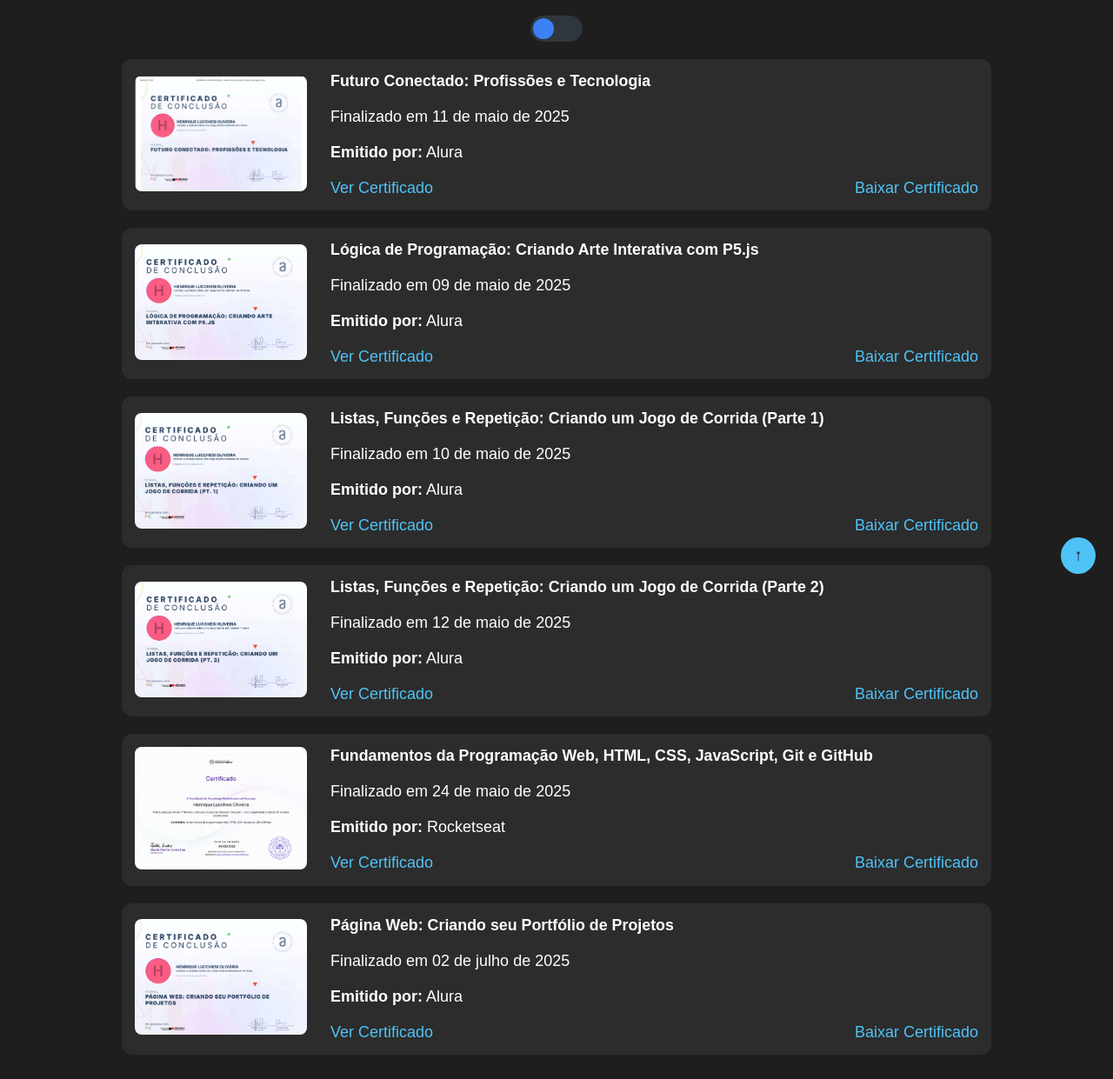
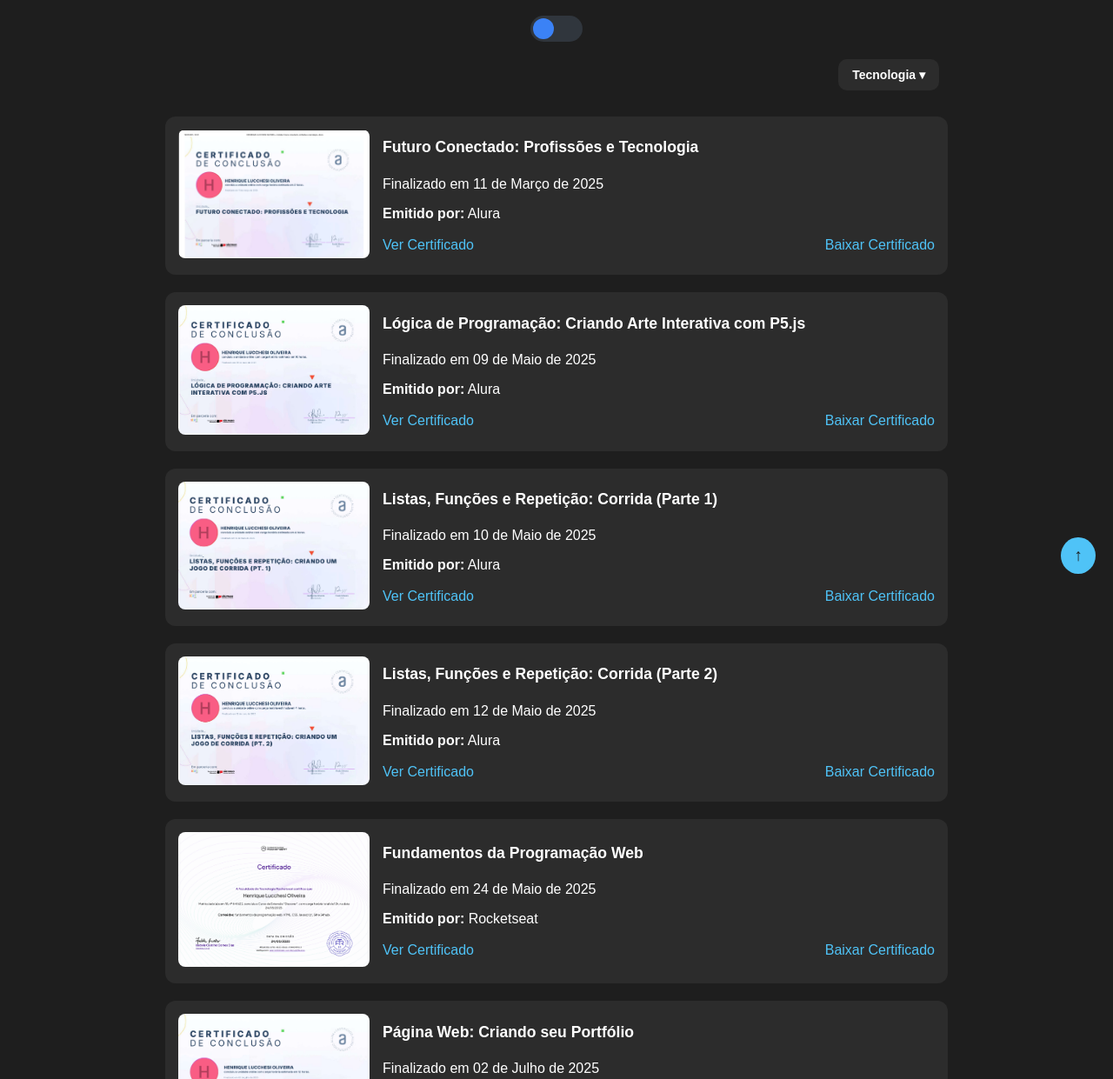
Before and after one commit to HenriqueLucchesi/Certificados, a plain HTML site: page index.html in a window 1280 px wide. Shown: the part 120-1361 px from the top of the page at 87% size. Drawn offline with Linux system fonts and the light colour scheme.

Commit message:
filtro de tecnologia

```diff
--- a/index.html
+++ b/index.html
@@ -2,7 +2,8 @@
 <html lang="pt-br">
 <head>
   <meta charset="UTF-8" />
-  <meta name="viewport" content="width=device-width, initial-scale=1.0" />
+  <meta name="viewport" content="width=device-width, initial-scale=1.0"/>
+  <link rel="shurtcut icon" href="Img/favicon.ico">
   <title>Certificados</title>
   <link rel="stylesheet" href="style.css" />
 </head>
@@ -11,130 +12,119 @@
 
   <main class="page">
     <div class="container">
-      <h1><strong>Certificados do Henrique Lucchesi Oliveira</strong></h1>
+      <h1>Certificados do Henrique Lucchesi Oliveira</h1>
 
-      <!-- Botão de tema -->
-      <div id="switch" onclick="toggleMode()" title="Alternar tema">
-        <button aria-label="Alternar tema"></button>
+<!-- Botão de tema centralizado -->
+<div class="tema-centralizado">
+  <div id="switch">
+    <button></button>
+  </div>
 </div>
 
-      <!-- Certificado 1 -->
-      <section class="certificado">
-        <a href="Certificado 1.pdf" target="_blank" rel="noopener noreferrer">
-          <img src="Img/certificado1.png" alt="Certificado do curso Futuro Conectado: Profissões e Tecnologia" />
+<!-- Controles -->
+<div class="linha-controles">
+  <!-- Filtros -->
+  <div class="filtro-dropdown">
+    <button class="dropbtn">Tecnologia ▾</button>
+    <div class="dropdown-content">
+      <button data-tecnologia="todos">Todos</button>
+      <button data-tecnologia="html">HTML</button>
+      <button data-tecnologia="Js">Javascript</button>
+      <button data-tecnologia="css">CSS</button>
+      <button data-tecnologia="git">Git</button>
+      <button data-tecnologia="github">GitHub</button>
+    </div>
+  </div>
+</div>
+
+
+      <!-- Certificados -->
+      <section class="certificado js">
+        <a href="Certificado 1.pdf" target="_blank">
+          <img src="Img/certificado1.png" alt="Certificado 1" />
         </a>
         <div class="conteudo">
           <h2>Futuro Conectado: Profissões e Tecnologia</h2>
-          </a>
-          <p>Finalizado em 11 de maio de 2025</p>
+          <p>Finalizado em 11 de Março de 2025</p>
           <p><strong>Emitido por:</strong> Alura</p>
           <div class="link-certificado">
-            <div class="ver">
-              <a href="Certificado 1.pdf" target="_blank" rel="noopener noreferrer">Ver Certificado</a>
-            </div>
-              <div class="Baixar">
-                <a href="Certificado 1.pdf" download="certificado1">Baixar Certificado</a>
-              </div>
+            <div class="ver"><a href="Certificado 1.pdf" target="_blank">Ver Certificado</a></div>
+            <div class="Baixar"><a href="Certificado 1.pdf" download>Baixar Certificado</a></div>
           </div>
         </div>
       </section>
 
-      <!-- Certificado 2 -->
-      <section class="certificado">
-        <a href="Certificado 2.pdf" target="_blank" rel="noopener noreferrer">
-          <img src="Img/certificado2.png" alt="Certificado do curso Lógica de Programação: Criando Arte Interativa com P5.js" />
+      <section class="certificado js">
+        <a href="Certificado 2.pdf" target="_blank">
+          <img src="Img/certificado2.png" alt="Certificado 2" />
         </a>
         <div class="conteudo">
           <h2>Lógica de Programação: Criando Arte Interativa com P5.js</h2>
-          <p>Finalizado em 09 de maio de 2025</p>
+          <p>Finalizado em 09 de Maio de 2025</p>
           <p><strong>Emitido por:</strong> Alura</p>
           <div class="link-certificado">
-            <div class="ver">
-              <a href="Certificado 2.pdf" target="_blank" rel="noopener noreferrer">Ver Certificado</a>
-            </div>
-              <div class="Baixar">
-                <a href="Certificado 2.pdf" download="certificado">Baixar Certificado</a>
-              </div>
+            <div class="ver"><a href="Certificado 2.pdf" target="_blank">Ver Certificado</a></div>
+            <div class="Baixar"><a href="Certificado 2.pdf" download>Baixar Certificado</a></div>
           </div>
         </div>
       </section>
 
-      <!-- Certificado 3 -->
-      <section class="certificado">
-        <a href="Certificado 3.pdf" target="_blank" rel="noopener noreferrer">
-          <img src="Img/certificado3.png" alt="Certificado do curso Listas, Funções e Repetição: Criando um Jogo de Corrida (Parte 1)" />
+      <section class="certificado js">
+        <a href="Certificado 3.pdf" target="_blank">
+          <img src="Img/certificado3.png" alt="Certificado 3" />
         </a>
         <div class="conteudo">
-          <h2>Listas, Funções e Repetição: Criando um Jogo de Corrida (Parte 1)</h2>
-          <p>Finalizado em 10 de maio de 2025</p>
+          <h2>Listas, Funções e Repetição: Corrida (Parte 1)</h2>
+          <p>Finalizado em 10 de Maio de 2025</p>
           <p><strong>Emitido por:</strong> Alura</p>
           <div class="link-certificado">
-           <div class="ver">
-              <a href="Certificado 3.pdf" target="_blank" rel="noopener noreferrer">Ver Certificado</a>
-            </div>
-              <div class="Baixar">
-                <a href="Certificado 3.pdf" download="certificado3">Baixar Certificado</a>
-              </div>
+            <div class="ver"><a href="Certificado 3.pdf" target="_blank">Ver Certificado</a></div>
+            <div class="Baixar"><a href="Certificado 3.pdf" download>Baixar Certificado</a></div>
           </div>
         </div>
       </section>
 
-      <!-- Certificado 4 -->
-      <section class="certificado">
-        <a href="Certificado 4.pdf" target="_blank" rel="noopener noreferrer">
-          <img src="Img/certificado4.png" alt="Certificado do curso Listas, Funções e Repetição: Criando um Jogo de Corrida (Parte 2)" />
+      <section class="certificado js">
+        <a href="Certificado 4.pdf" target="_blank">
+          <img src="Img/certificado4.png" alt="Certificado 4" />
         </a>
         <div class="conteudo">
-          <h2>Listas, Funções e Repetição: Criando um Jogo de Corrida (Parte 2)</h2>
-          <p>Finalizado em 12 de maio de 2025</p>
+          <h2>Listas, Funções e Repetição: Corrida (Parte 2)</h2>
+          <p>Finalizado em 12 de Maio de 2025</p>
           <p><strong>Emitido por:</strong> Alura</p>
           <div class="link-certificado">
-            <div class="ver">
-              <a href="Certificado 4.pdf" target=5_blank" rel="noopener noreferrer">Ver Certificado</a>
-            </div>
-              <div class="Baixar">
-                <a href="Certificado 4.pdf" download="certificado4">Baixar Certificado</a>
-              </div>
+            <div class="ver"><a href="Certificado 4.pdf" target="_blank">Ver Certificado</a></div>
+            <div class="Baixar"><a href="Certificado 4.pdf" download>Baixar Certificado</a></div>
           </div>
         </div>
       </section>
 
-      <!-- Certificado 5 -->
-      <section class="certificado">
-        <a href="Certificado 5.pdf" target="_blank" rel="noopener noreferrer">
-          <img src="Img/certificado5.png" alt="Certificado do curso Fundamentos da Programação Web, HTML, CSS, JavaScript, Git e GitHub" />
+      <section class="certificado html css js git github">
+        <a href="Certificado 5.pdf" target="_blank">
+          <img src="Img/certificado5.png" alt="Certificado 5" />
         </a>
         <div class="conteudo">
-          <h2>Fundamentos da Programação Web, HTML, CSS, JavaScript, Git e GitHub</h2>
-          <p>Finalizado em 24 de maio de 2025</p>
+          <h2>Fundamentos da Programação Web</h2>
+          <p>Finalizado em 24 de Maio de 2025</p>
           <p><strong>Emitido por:</strong> Rocketseat</p>
           <div class="link-certificado">
-            <div class="ver">
-              <a href="Certificado 5.pdf" target="_blank" rel="noopener noreferrer">Ver Certificado</a>
-            </div>
-              <div class="Baixar">
-                <a href="Certificado 5.pdf" download="certificado5">Baixar Certificado</a>
-              </div>
+            <div class="ver"><a href="Certificado 5.pdf" target="_blank">Ver Certificado</a></div>
+            <div class="Baixar"><a href="Certificado 5.pdf" download>Baixar Certificado</a></div>
           </div>
         </div>
       </section>
 
-      <!-- Certificado 6 -->
-      <section class="certificado">
-        <a href="Certificado 6.pdf" target="_blank" rel="noopener noreferrer">
-          <img src="Img/certificado6.png" alt="Certificado do curso Página Web: Criando seu Portfólio de Projetos" />
+      <section class="certificado html css">
+        <a href="Certificado 6.pdf" target="_blank">
+          <img src="Img/certificado6.png" alt="Certificado 6" />
         </a>
         <div class="conteudo">
-          <h2>Página Web: Criando seu Portfólio de Projetos</h2>
-          <p>Finalizado em 02 de julho de 2025</p>
+          <h2>Página Web: Criando seu Portfólio</h2>
+          <p>Finalizado em 02 de Julho de 2025</p>
           <p><strong>Emitido por:</strong> Alura</p>
           <div class="link-certificado">
-            <div class="ver">
-              <a href="Certificado 6.pdf" target="_blank" rel="noopener noreferrer">Ver Certificado</a>
-            </div>
-              <div class="Baixar">
-                <a href="Certificado 6.pdf" download="certificado6">Baixar Certificado</a>
-              </div>
+            <div class="ver"><a href="Certificado 6.pdf" target="_blank">Ver Certificado</a></div>
+            <div class="Baixar"><a href="Certificado 6.pdf" download>Baixar Certificado</a></div>
           </div>
         </div>
       </section>
@@ -143,6 +133,7 @@
   </main>
 
   <a href="#topo" class="voltar-topo" title="Voltar ao topo">↑</a>
+
   <script src="script.js"></script>
 </body>
 </html>
--- a/script.js
+++ b/script.js
@@ -1,38 +1,41 @@
-// Tema escuro e claro
 function toggleMode() {
   const html = document.documentElement;
   html.classList.toggle('light');
-
-  if (html.classList.contains('light')) {
-    localStorage.setItem('theme', 'light');
-  } else {
-    localStorage.setItem('theme', 'dark');
-  }
+  localStorage.setItem('theme', html.classList.contains('light') ? 'light' : 'dark');
 }
 
-// Aplica tema salvo ao carregar
 window.addEventListener('DOMContentLoaded', () => {
-  const savedTheme = localStorage.getItem('theme');
-  if (savedTheme === 'light') {
+  if (localStorage.getItem('theme') === 'light') {
     document.documentElement.classList.add('light');
   }
 
-  animarCertificadosScroll(); // chama a função aqui!
-});
+  document.querySelector('#switch').addEventListener('click', toggleMode);
 
-function animarCertificadosScroll() {
-  const observer = new IntersectionObserver((entries, observer) => {
-    entries.forEach(entry => {
-      if (entry.isIntersecting) {
-        entry.target.classList.add('aparecer');
-        observer.unobserve(entry.target); // parar de observar depois de aparecer
-      }
-    });
-  }, {
-    threshold: 0.1
+  const dropbtn = document.querySelector('.dropbtn');
+  const dropdown = document.querySelector('.dropdown-content');
+
+  dropbtn.addEventListener('click', (e) => {
+    e.stopPropagation();
+    dropdown.style.display = dropdown.style.display === 'block' ? 'none' : 'block';
   });
 
-  document.querySelectorAll('.certificado').forEach(cert => {
-    observer.observe(cert);
+  window.addEventListener('click', () => {
+    dropdown.style.display = 'none';
   });
-}
+
+  const filtros = document.querySelectorAll('.dropdown-content button');
+  const certificados = document.querySelectorAll('.certificado');
+
+  filtros.forEach(botao => {
+    botao.addEventListener('click', () => {
+      const tec = botao.getAttribute('data-tecnologia').toLowerCase();
+
+      certificados.forEach(cert => {
+        const classes = cert.className.toLowerCase();
+        cert.style.display = (tec === 'todos' || classes.includes(tec)) ? 'flex' : 'none';
+      });
+
+      dropdown.style.display = 'none';
+    });
+  });
+});
--- a/style.css
+++ b/style.css
@@ -1,4 +1,3 @@
-/* TEMA Escuro e o claro */
 :root {
   --background-color: #1e1e1e;
   --fundo-card: #2c2c2c;
@@ -6,7 +5,8 @@
   --border-color: #30363d;
   --text-color: #ffffff;
   --cor-do-link: #4fc3f7;
-  --cor-da-shadow: #2c2c2c;
+  --cor-da-shadow: rgba(0, 0, 0, 0.3);
+  --cor-botao-filtro-tec: #999;
 }
 
 .light {
@@ -16,30 +16,58 @@
   --border-color: #d1d5db;
   --text-color: #000000;
   --cor-do-link: #4f46e5;
-  --cor-da-shadow: #e1e1e1;
+  --cor-da-shadow: rgba(0, 0, 0, 0.1);
+  --cor-botao-filtro-tec: #ccc;
 }
 
 body {
   background-color: var(--background-color);
   color: var(--text-color);
   font-family: Arial, sans-serif;
-  padding: 40px;
   margin: 0;
+  padding: 40px 20px;
 }
 
-html {
-  scroll-behavior: smooth;
+.page {
+  display: flex;
+  flex-direction: column;
+  align-items: center;
 }
 
-/* Botão de troca de tema */
+.container {
+  max-width: 900px;
+  width: 100%;
+}
+
+h1 {
+  text-align: center;
+  margin-bottom: 40px;
+}
+
+.linha-controles {
+  display: flex;
+  align-items: center;
+  justify-content: space-between;
+  margin-bottom: 30px;
+  padding: 0 10px;
+}
+
+.tema-centralizado {
+  display: flex;
+  justify-content: center;
+  margin-bottom: 20px;
+}
+
+
+/* Tema */
 #switch {
-  margin: 20px auto;
   width: 60px;
   height: 30px;
   background: var(--border-color);
   border-radius: 30px;
   position: relative;
   cursor: pointer;
+  transition: background 0.3s;
 }
 
 #switch button {
@@ -59,104 +87,115 @@ html {
   transform: translateX(30px);
 }
 
-/* Layout principal */
-.page {
-  display: flex;
-  flex-direction: column;
-  align-items: center;
+/* Dropdown */
+.filtro-dropdown {
+  justify-content: auto;
+  margin-left: auto;
 }
 
-.container {
-  max-width: 1000px;
-  width: 100%;
+.dropbtn {
+  background-color: var(--fundo-card);
+  color: var(--text-color);
+  padding: 10px 16px;
+  font-size: 14px;
+  font-weight: bold;
+  border: none;
+  border-radius: 10px;
+  cursor: pointer;
 }
 
-h1 {
-  text-align: center;
-  margin-bottom: 40px;
+.dropbtn:hover {
+  background-color: var(--cor-botao-filtro-tec);
+}
+
+.dropdown-content {
+  display: none;
+  position: absolute;
+  background-color: var(--fundo-card);
+  max-width: 100px;
+  border-radius: 10px;
+  box-shadow: 0 8px 16px var(--cor-da-shadow);
+  z-index: 1;
+  margin-top: 5px;
+  top: 120px;
+  right: 120px;
+}
+
+.dropdown-content a {
+  display: flex;
+}
+
+.dropdown-content button {
+  color: var(--text-color);
+  padding: 10px 16px;
+  border: none;
+  background: none;
+  width: 100%;
+  text-align: left;
+  font-size: 14px;
+  cursor: pointer;
+}
+
+.dropdown-content button:hover {
+  background-color: var(--cor-botao-filtro-tec);
 }
 
 /* Certificado */
 .certificado {
   display: flex;
-  align-items: center;
-  gap: 5px;
+  gap: 15px;
   background-color: var(--fundo-card);
   padding: 15px;
   border-radius: 12px;
   margin-bottom: 20px;
-  opacity: 0;
-  transform: translateY(20px);
-  transition: all 0.3s ease;
-}
-
-.certificado.aparecer {
-  opacity: 1;
-  transform: translateY(0);
+  transition: transform 0.3s, box-shadow 0.3s;
 }
 
 .certificado:hover {
-  transform: scale(1.05);
+  transform: scale(1.02);
   box-shadow: 0 10px 25px var(--cor-da-shadow);
 }
 
 .certificado img {
   width: 220px;
-  max-width: 90%;
   border-radius: 8px;
-}
-
-.link-certificado {
-  display: flex;
-  justify-content: space-between; /* Alinha o botão de baixar à direita */
-  align-items: center;
-  margin-top: 10px;
-  width: 100%;
-}
-
-.link-certificado .ver a,
-.link-certificado .Baixar a {
-  color: var(--cor-do-link);
-  text-decoration: none;
-  font-weight: 500;
-}
-
-.link-certificado .ver a:hover,
-.link-certificado .Baixar a:hover {
-  text-decoration: underline;
 }
 
 .conteudo {
   display: flex;
   flex-direction: column;
   justify-content: center;
-  align-items: flex-start;
-  text-align: left;
   flex: 1;
-  font-size: 18px;
 }
 
 .conteudo h2 {
-  margin: 0 0 10px 0;
-  font-size: 1.115rem;
+  margin-top: 0;
+  font-size: 1.1rem;
   font-weight: bold;
 }
 
 .conteudo p {
-  margin: 10px 0;
+  margin: 8px 0;
 }
 
-.conteudo a {
+.link-certificado {
+  display: flex;
+  justify-content: space-between;
+  margin-top: 10px;
+  flex-wrap: wrap;
+  gap: 10px;
+}
+
+.link-certificado a {
   color: var(--cor-do-link);
   text-decoration: none;
-  margin-top: 10px;
+  font-weight: 500;
 }
 
-.conteudo a:hover {
+.link-certificado a:hover {
   text-decoration: underline;
 }
 
-/* Botão voltar ao topo */
 .voltar-topo {
   position: fixed;
   bottom: 20px;
@@ -168,27 +207,15 @@ h1 {
   text-decoration: none;
   font-weight: bold;
   font-size: 1.2rem;
-  box-shadow: var(--cor-da-shadow);
-  transition: background-color 0.3s ease;
 }
 
-.voltar-topo:hover {
-  background-color: var(--cor-do-link);
-}
+@media (max-width: 768px) {
+  .linha-controles {
+    flex-direction: column;
+    align-items: center;
+    gap: 15px;
+  }
 
-@keyframes fadeInUp {
-  from {
-    opacity: 0;
-    transform: scale(1) translateY(20px);
-  }
-  to {
-    opacity: 1;
-    transform: scale(1) translateY(0);
-  }
-}
-
-/* Responsividade */
-@media (max-width: 768px) {
   .certificado {
     flex-direction: column;
     align-items: center;
@@ -197,16 +224,10 @@ h1 {
 
   .conteudo {
     align-items: center;
-    text-align: center;
-  }
-
-  .conteudo h2 {
-    font-size: 1rem;
   }
 
   .link-certificado {
     flex-direction: column;
     align-items: center;
-    gap: 10px;
   }
 }
```
Also changed, not shown: Img/favicon.ico (added). Lines whose indentation alone changed are shown as unchanged.
